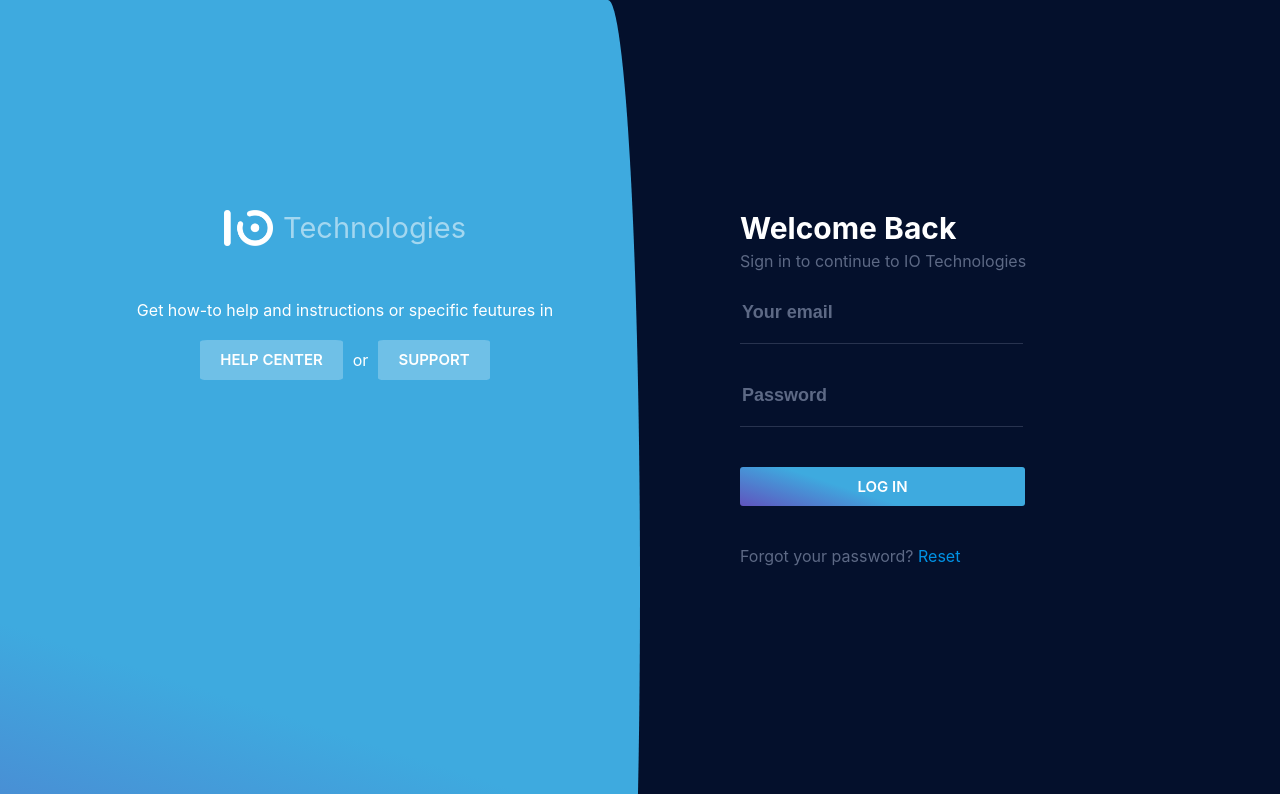
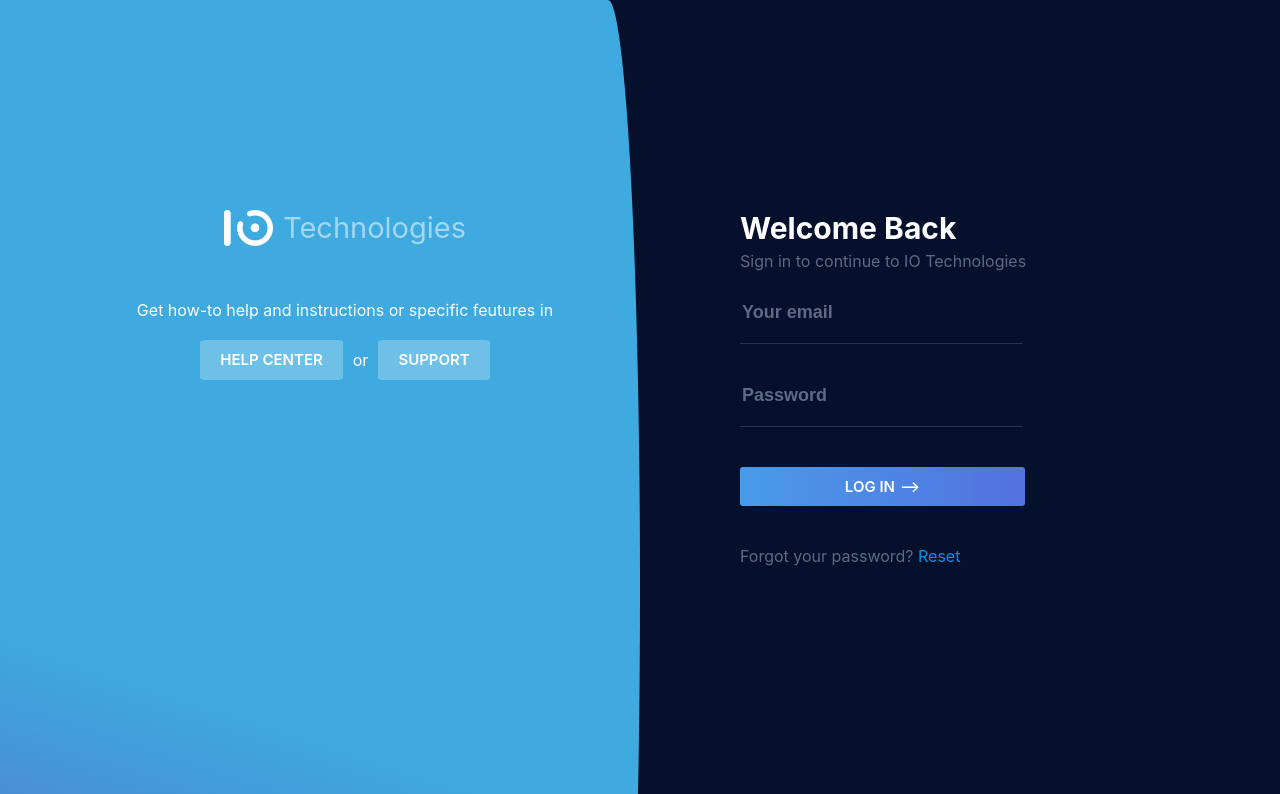
Before and after one commit to n7-remax/form-validation, a React (Create React App) app: page / in a window 1280 px wide. Shown: the top 794 px of the page. Built offline with nearby package versions, Linux system fonts and the light colour scheme.

Commit message:
finished animation of log in button

```diff
--- a/src/App/Login/Login.js
+++ b/src/App/Login/Login.js
@@ -31,7 +31,7 @@ function Login() {
                     </form>
                 </div>
                 <div className="confirm-place">
-                    <div className="confirm-button"><span>Log in</span></div>
+                    <a href="#" className="confirm-button">LOG IN<span class="arrow"> &#10230;</span></a>
                 </div>
                 <div className="forgot-password">
                     <span>Forgot your password? <a href="#">Reset</a></span>
--- a/src/App/Login/login.css
+++ b/src/App/Login/login.css
@@ -100,16 +100,36 @@ input:focus{
   }
 
   .confirm-button {
+    display: block;
     width: 50%;
     font-weight: 600;
     text-align: center;
     font-size: 15px;
     padding: 10px 20px 10px 20px;
     text-transform: uppercase;
+    text-decoration: none;
+    color: #fff;
     border-radius: 3px;
-    background: linear-gradient(18deg, rgba(96,84,190,1) 0%, rgba(62,170,223,1) 40%);
     cursor: pointer;
+    transition: all 0.3s;
+    background-size: 200% auto;
+    background-image: linear-gradient(to right, #499bea 0%, #5371e0 50%, #499bea 100%);
+  }
+  .confirm-button:hover {
+    background-position: right center;
+  }
 
+  .arrow {
+      margin-left: 5px;
+  }
+
+  .confirm-button .arrow {
+    display: inline-block;
+    transition: all 0.3s;
+  }
+
+  .confirm-button:hover .arrow {
+    transform: translateX(10px);
   }
 
   .forgot-password {
```
